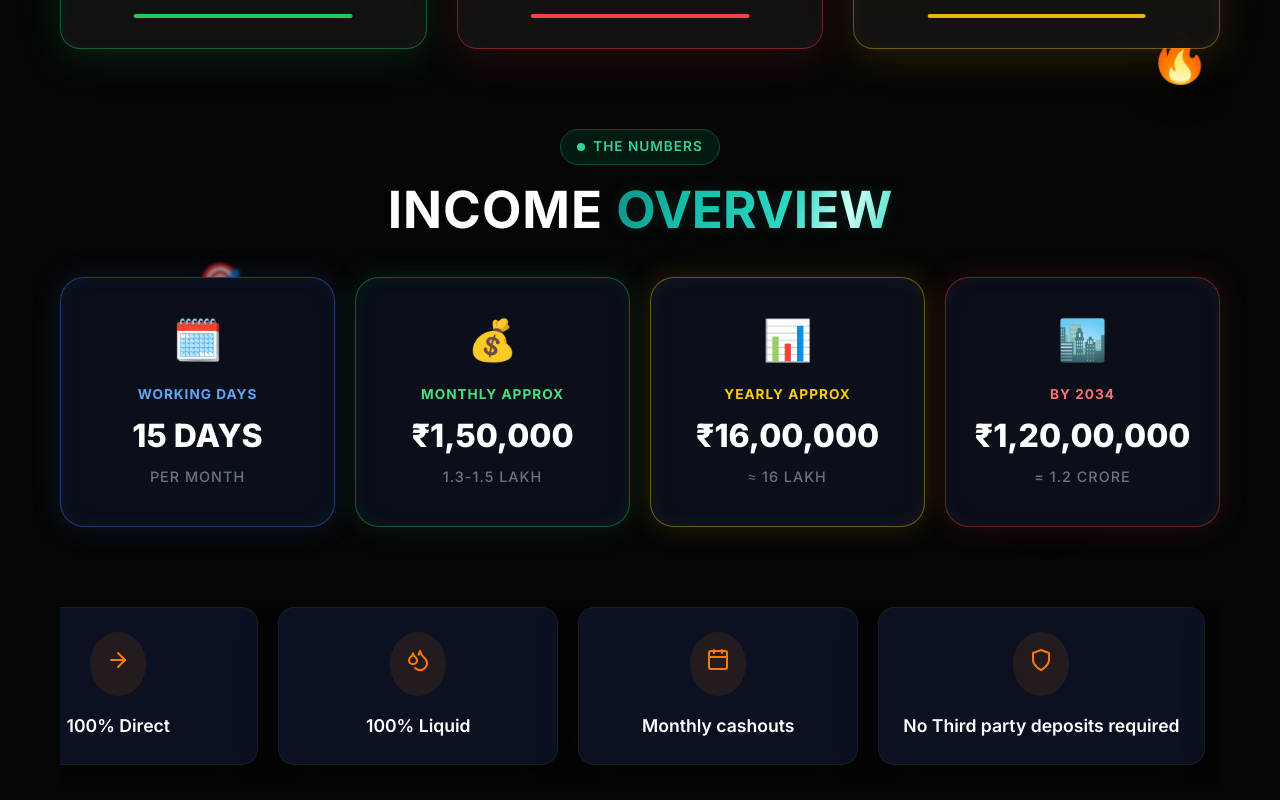
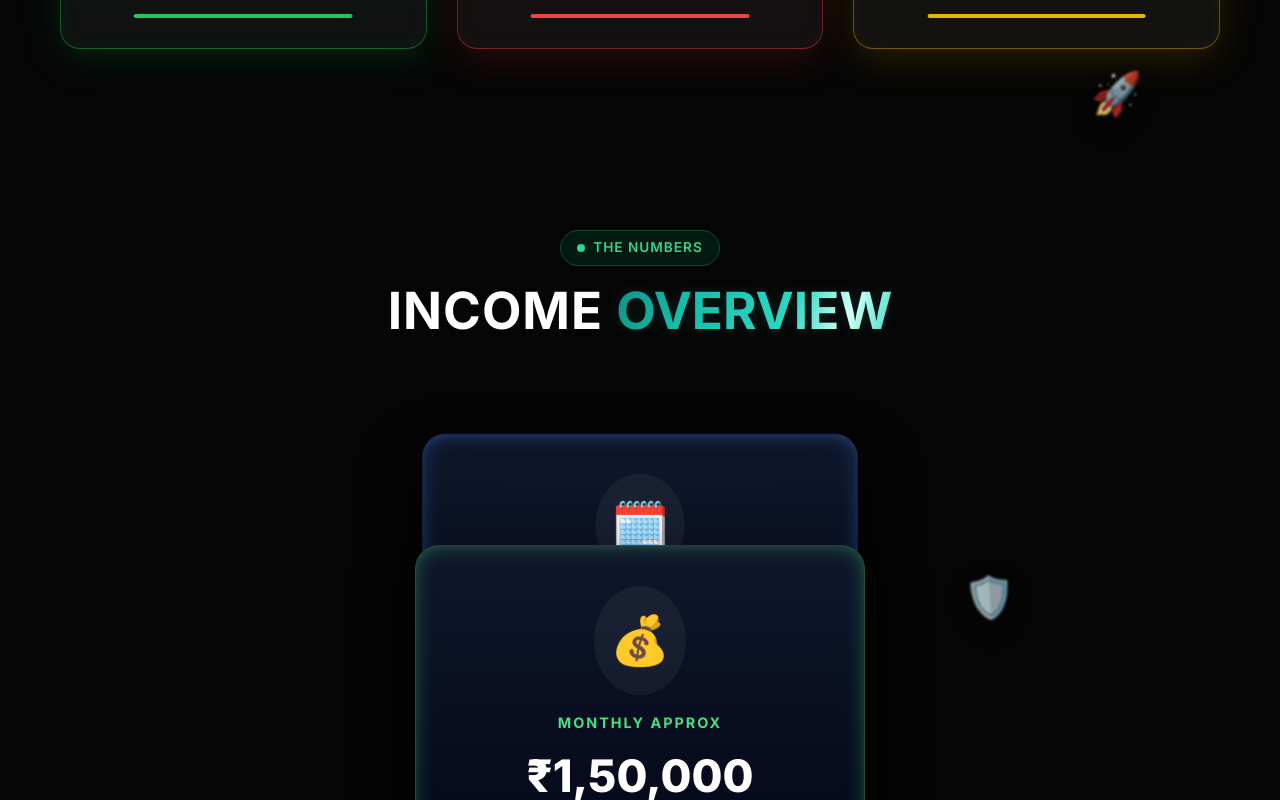
Before and after one commit to fasnanaseer313-source/Target-2034, a React (Vite) app: page / in a window 1280 px wide. Shown: the part 2000-2800 px from the top of the page. Built offline with nearby package versions, Linux system fonts and the light colour scheme.

Commit message:
12th committ

```diff
--- a/src/sections/TradingModel.jsx
+++ b/src/sections/TradingModel.jsx
@@ -1,5 +1,5 @@
 import React from 'react';
-import { motion } from 'framer-motion';
+import { motion, useScroll, useTransform } from 'framer-motion';
 import { Landmark, Shield, Target, Calendar, Wallet, BarChart3, Building2, ArrowRight, Droplets } from 'lucide-react';
 import './sections.css';
 import FloatingIconsBackground from '../components/FloatingIconsBackground';
@@ -14,9 +14,68 @@ const benefitsList = [
 // Duplicate for continuous infinite scroll
 const repeatedBenefits = [...benefitsList, ...benefitsList, ...benefitsList, ...benefitsList];
 
+// Data for stacking cards
+const incomeCards = [
+  { icon: '🗓️', unit: 'WORKING DAYS', value: '15 DAYS', label: 'Per Month', colorTheme: 'dark-blue', borderColor: 'rgba(59, 130, 246, 0.3)', unitColor: '#60a5fa' },
+  { icon: '💰', unit: 'MONTHLY APPROX', value: '₹1,50,000', label: '1.3-1.5 Lakh', colorTheme: 'dark-green', borderColor: 'rgba(74, 222, 128, 0.3)', unitColor: '#4ade80' },
+  { icon: '📊', unit: 'YEARLY APPROX', value: '₹16,00,000', label: '≈ 16 Lakh', colorTheme: 'dark-yellow', borderColor: 'rgba(250, 204, 21, 0.3)', unitColor: '#facc15' },
+  { icon: '🏙️', unit: 'BY 2034', value: '₹1,20,00,000', label: '= 1.2 Crore', colorTheme: 'dark-red', borderColor: 'rgba(248, 113, 113, 0.3)', unitColor: '#f87171' }
+];
+
+const StackingCard = ({ card, index, progress, totalCards }) => {
+  const startSlideIn = index * (1 / totalCards);
+
+  const scale = useTransform(
+    progress,
+    [startSlideIn, 1],
+    [1, 1 - (totalCards - index - 1) * 0.05]
+  );
+
+  const yRange = [Math.max(0, startSlideIn - (1/totalCards)), startSlideIn];
+  const y = useTransform(
+    progress,
+    yRange,
+    index === 0 ? ['0vh', '0vh'] : ['100vh', '0vh']
+  );
+
+  return (
+    <motion.div
+      className="stacking-card-wrapper"
+      style={{ y, scale, zIndex: index, top: 0 }}
+    >
+      <div className={`income-card card-${card.colorTheme}`} style={{
+        width: '100%',
+        maxWidth: '450px',
+        padding: '40px',
+        background: 'linear-gradient(180deg, #0f172a 0%, #020617 100%)',
+        border: `1px solid ${card.borderColor}`,
+        boxShadow: `0 30px 60px rgba(0,0,0,0.8), inset 0 2px 10px rgba(255,255,255,0.05), inset 0 0 20px ${card.borderColor}`,
+        borderRadius: '24px',
+        display: 'flex',
+        flexDirection: 'column',
+        alignItems: 'center',
+        textAlign: 'center',
+        position: 'relative',
+        top: `calc(${index * 15}px)`
+      }}>
+        <div className="income-icon-wrapper" style={{ fontSize: '3rem', marginBottom: '16px', background: 'rgba(255,255,255,0.05)', padding: '16px', borderRadius: '50%' }}>{card.icon}</div>
+        <div className="income-unit" style={{ color: card.unitColor, marginBottom: '16px', fontWeight: '700', letterSpacing: '2px', fontSize: '0.9rem' }}>{card.unit}</div>
+        <div className="income-big-value text-white" style={{ fontSize: '2.8rem', fontWeight: '800', lineHeight: '1.2' }}>{card.value}</div>
+        <div className="income-label" style={{ color: '#9ca3af', fontSize: '1rem', marginTop: '12px', fontWeight: '500' }}>{card.label}</div>
+      </div>
+    </motion.div>
+  );
+};
+
 const TradingModel = () => {
   const scrollRef = React.useRef(null);
+  const containerRef = React.useRef(null);
   const [isInteracting, setIsInteracting] = React.useState(false);
+
+  const { scrollYProgress } = useScroll({
+    target: containerRef,
+    offset: ["start start", "end end"]
+  });
 
   React.useEffect(() => {
     const container = scrollRef.current;
@@ -156,9 +215,10 @@ const TradingModel = () => {
           </motion.div>
         </motion.div>
 
-        {/* Income Overview Section */}
-        <div className="income-overview-light">
-          <div className="model-header" style={{ marginTop: '80px', marginBottom: '40px' }}>
+        {/* Income Overview Section - Stacking Cards */}
+        <div className="stacking-section-wrapper" ref={containerRef}>
+          <div className="sticky-container">
+            <div className="model-header" style={{ marginBottom: '40px' }}>
               <div className="pill-badge income-overview-badge" style={{ backgroundColor: '#021a10', borderColor: '#064e3b', color: '#34d399' }}>
                 <span className="dot" style={{ width: '8px', height: '8px', backgroundColor: '#34d399', borderRadius: '50%', display: 'inline-block' }}></span> THE NUMBERS
               </div>
@@ -167,45 +227,18 @@ const TradingModel = () => {
               </h2>
             </div>
 
-          <motion.div
-            className="income-cards-grid"
-            variants={incomeContainerVariants}
-            initial="hidden"
-            whileInView="visible"
-            viewport={{ once: true, margin: "-50px" }}
-          >
-            {/* Working Days */}
-            <motion.div className="income-card card-dark-blue" variants={incomeCardVariants}>
-              <div className="income-icon-wrapper" style={{ fontSize: '2.5rem', marginBottom: '12px' }}>🗓️</div>
-              <div className="income-unit" style={{ color: '#60a5fa', marginBottom: '12px' }}>WORKING DAYS</div>
-              <div className="income-big-value text-white" style={{ fontSize: '2rem' }}>15 DAYS</div>
-              <div className="income-label" style={{ color: '#6b7280', fontSize: '0.9rem', marginTop: '8px' }}>Per Month</div>
-            </motion.div>
-
-            {/* Monthly Approximate */}
-            <motion.div className="income-card card-dark-green" variants={incomeCardVariants}>
-              <div className="income-icon-wrapper" style={{ fontSize: '2.5rem', marginBottom: '12px' }}>💰</div>
-              <div className="income-unit" style={{ color: '#4ade80', marginBottom: '12px' }}>MONTHLY APPROX</div>
-              <div className="income-big-value text-white" style={{ fontSize: '2rem' }}>₹1,50,000</div>
-              <div className="income-label" style={{ color: '#6b7280', fontSize: '0.9rem', marginTop: '8px' }}>1.3-1.5 Lakh</div>
-            </motion.div>
-
-            {/* Yearly Approximate */}
-            <motion.div className="income-card card-dark-yellow" variants={incomeCardVariants}>
-              <div className="income-icon-wrapper" style={{ fontSize: '2.5rem', marginBottom: '12px' }}>📊</div>
-              <div className="income-unit" style={{ color: '#facc15', marginBottom: '12px' }}>YEARLY APPROX</div>
-              <div className="income-big-value text-white" style={{ fontSize: '2rem' }}>₹16,00,000</div>
-              <div className="income-label" style={{ color: '#6b7280', fontSize: '0.9rem', marginTop: '8px' }}>≈ 16 Lakh</div>
-            </motion.div>
-
-            {/* By 2034 */}
-            <motion.div className="income-card card-dark-red" variants={incomeCardVariants}>
-              <div className="income-icon-wrapper" style={{ fontSize: '2.5rem', marginBottom: '12px' }}>🏙️</div>
-              <div className="income-unit" style={{ color: '#f87171', marginBottom: '12px' }}>BY 2034</div>
-              <div className="income-big-value text-white" style={{ fontSize: '2rem' }}>₹1,20,00,000</div>
-              <div className="income-label" style={{ color: '#6b7280', fontSize: '0.9rem', marginTop: '8px' }}>= 1.2 Crore</div>
-            </motion.div>
-          </motion.div>
+            <div style={{ position: 'relative', width: '100%', height: '450px', display: 'flex', justifyContent: 'center' }}>
+              {incomeCards.map((card, i) => (
+                <StackingCard
+                  key={i}
+                  index={i}
+                  card={card}
+                  progress={scrollYProgress}
+                  totalCards={incomeCards.length}
+                />
+              ))}
+            </div>
+          </div>
         </div>
 
         {/* Section 2: Key Benefits Strip */}
--- a/src/sections/sections.css
+++ b/src/sections/sections.css
@@ -2016,3 +2016,34 @@
     background-position: -100% center;
   }
 }
+
+/* Stacking Cards Animation */
+.stacking-section-wrapper {
+  position: relative;
+  width: 100%;
+  height: 400vh;
+}
+
+.sticky-container {
+  position: sticky;
+  top: 0;
+  height: 100vh;
+  width: 100%;
+  display: flex;
+  flex-direction: column;
+  align-items: center;
+  justify-content: center;
+  overflow: hidden;
+}
+
+.stacking-card-wrapper {
+  position: absolute;
+  top: 0;
+  left: 0;
+  width: 100%;
+  height: 100%;
+  display: flex;
+  align-items: center;
+  justify-content: center;
+  padding: 20px;
+}
```
Lines whose indentation alone changed are shown as unchanged.
